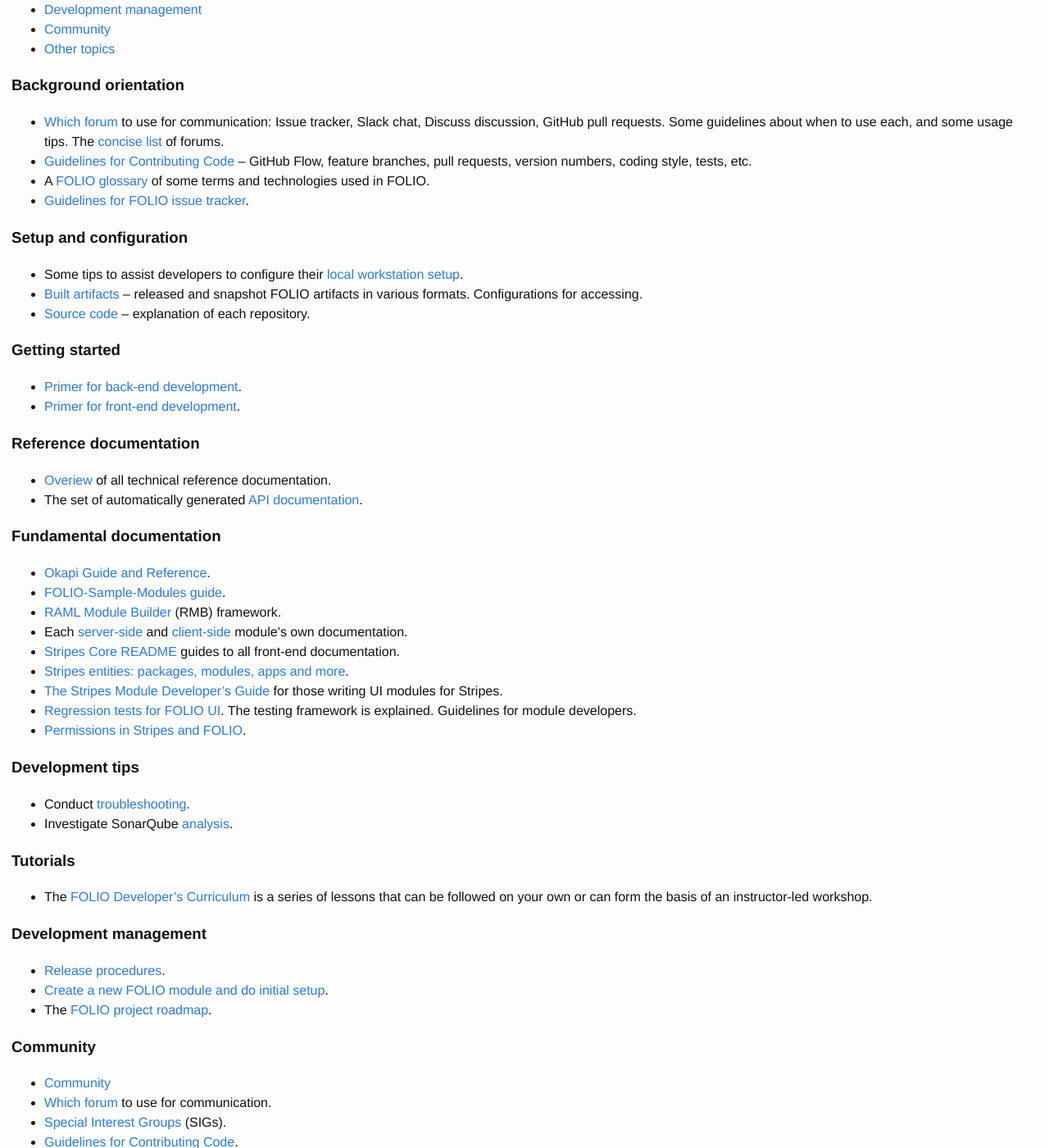
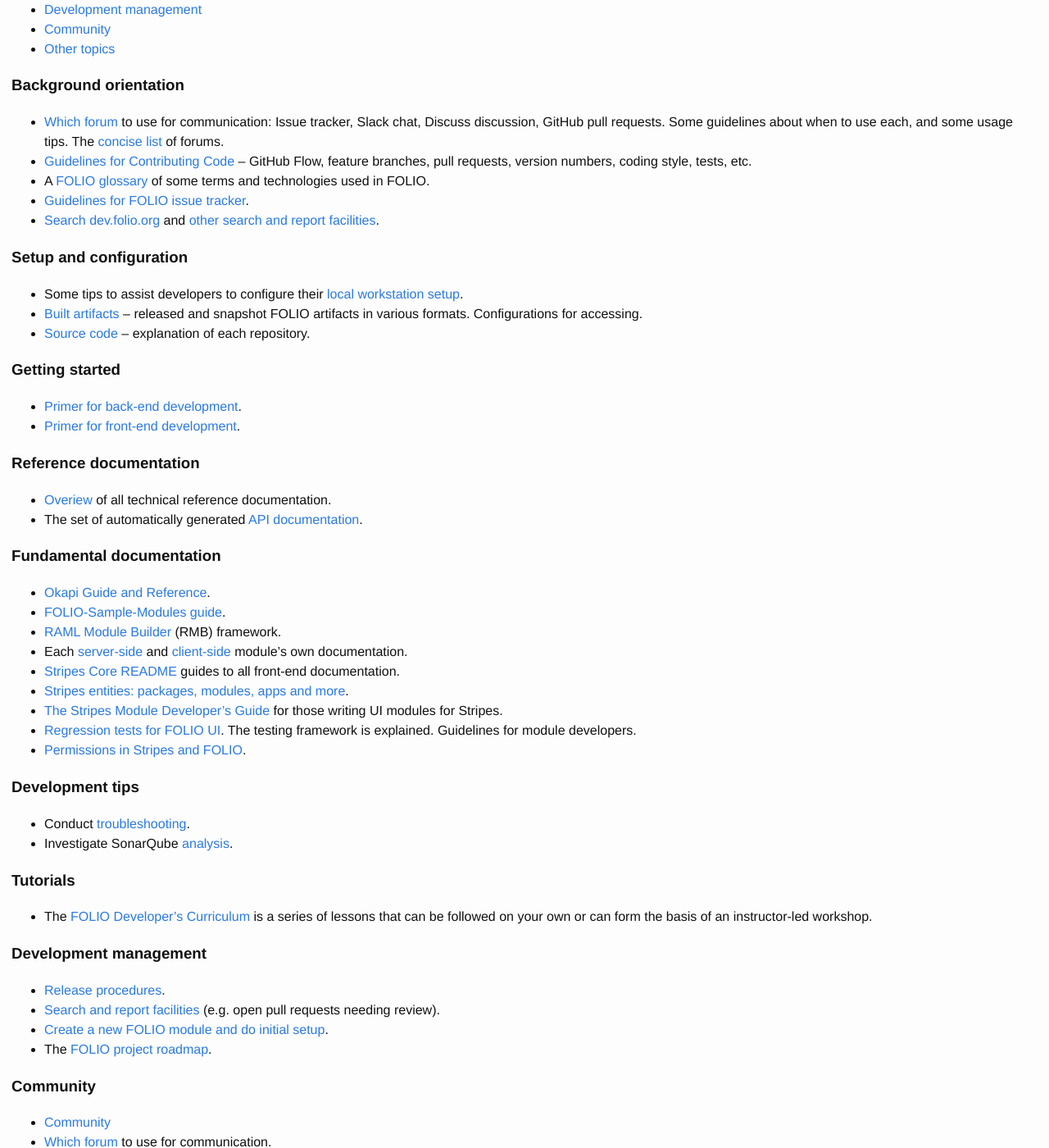
Before and after one commit to folio-org/folio-org.github.io, a Jekyll site: the page built from doc/index.md, in a window 1280 px wide and 1400 px high, scrolled down 1439 px. Shown: the whole window at 82% size. Built offline with Jekyll 4.4.1, drawn with Linux system fonts in a browser that asks for light colours; nearby versions of some CDN libraries.

Commit message:
Add doc search-other FOLIO-871

```diff
--- a/doc/index.md
+++ b/doc/index.md
@@ -147,6 +147,7 @@
   tests, etc.
 - A [FOLIO glossary](glossary) of some terms and technologies used in FOLIO.
 - [Guidelines for FOLIO issue tracker](/community/guide-issues).
+- [Search dev.folio.org](/search) and [other search and report facilities](/search-other).
 
 ### Setup and configuration
 
@@ -196,6 +197,7 @@
 ### Development management
 
 - [Release procedures](release-procedures).
+- [Search and report facilities](/search-other) (e.g. open pull requests needing review).
 - [Create a new FOLIO module and do initial setup](create-new-repo).
 - The [FOLIO project roadmap](https://wiki.folio.org/display/PC/FOLIO+Roadmap).
 
```
Also changed, not shown: search-other.md (added, +19 -0 lines).
